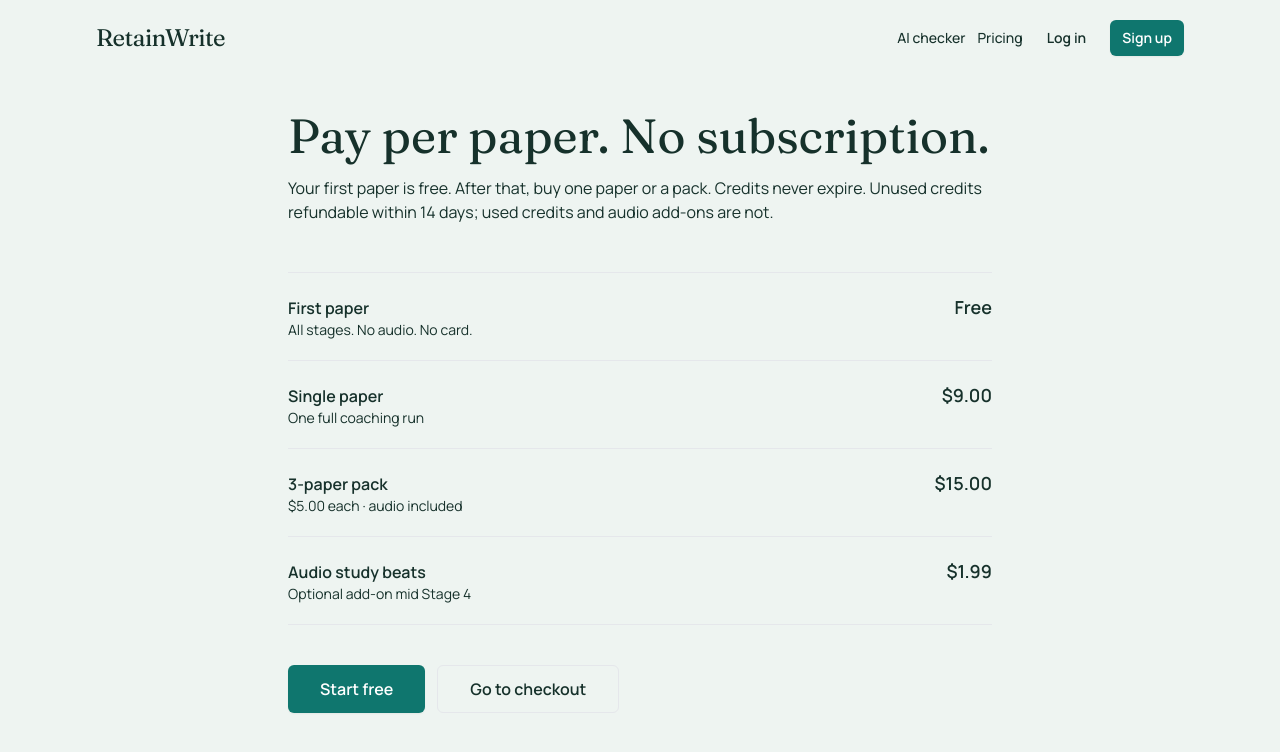
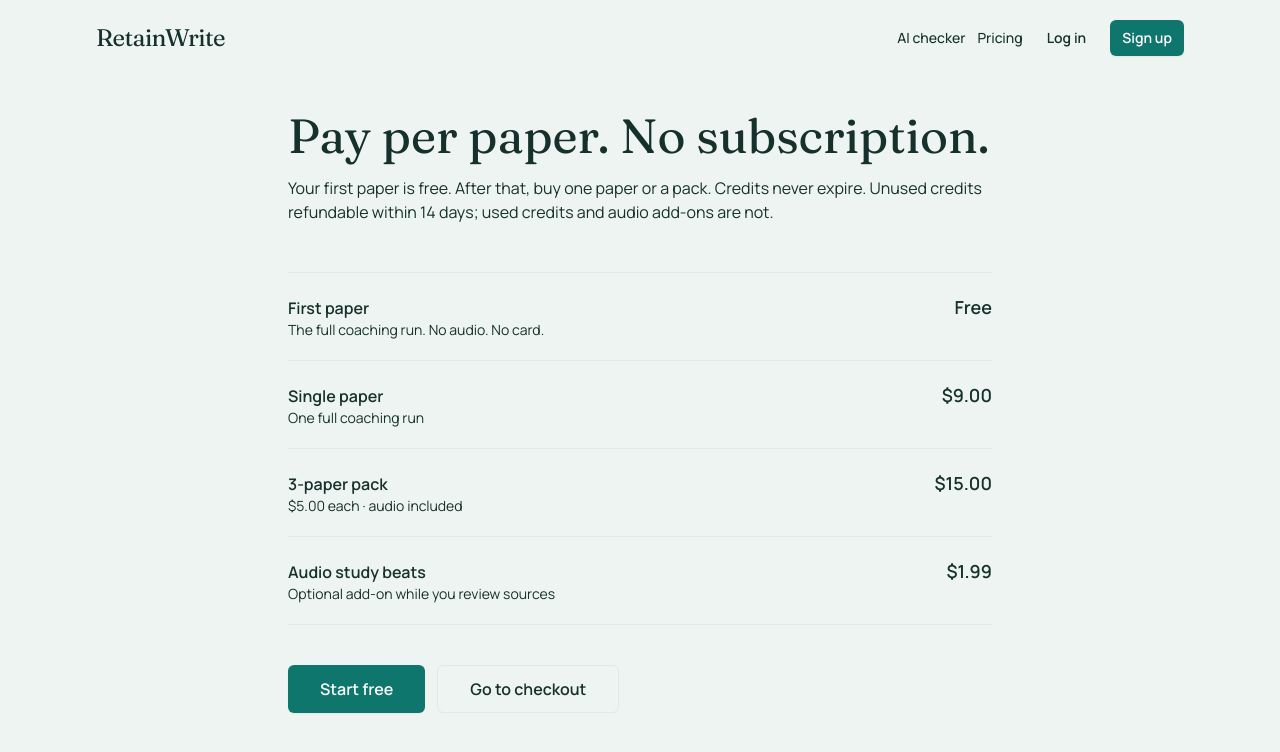
Before and after one commit to coltonarron42-sketch/retainwrite, a Next.js app: page /pricing in a window 1280 px wide. Shown: the top 752 px of the page. Built offline with nearby package versions, Linux system fonts and the light colour scheme; no server answers.

Commit message:
Pricing blurbs without stage numbers; flags test follows the copy change

```diff
--- a/app/pricing/page.tsx
+++ b/app/pricing/page.tsx
@@ -24,7 +24,7 @@ export default function PricingPage() {
           <div className="flex items-baseline justify-between border-t border-rw-ink/15 py-5">
             <dt>
               <p className="font-semibold text-rw-ink">First paper</p>
-              <p className="text-sm text-rw-ink/60">All stages. No audio. No card.</p>
+              <p className="text-sm text-rw-ink/60">The full coaching run. No audio. No card.</p>
             </dt>
             <dd className="text-lg font-semibold">Free</dd>
           </div>
@@ -47,7 +47,7 @@ export default function PricingPage() {
           <div className="flex items-baseline justify-between border-t border-b border-rw-ink/15 py-5">
             <dt>
               <p className="font-semibold text-rw-ink">Audio study beats</p>
-              <p className="text-sm text-rw-ink/60">Optional add-on mid Stage 4</p>
+              <p className="text-sm text-rw-ink/60">Optional add-on while you review sources</p>
             </dt>
             <dd className="text-lg font-semibold">{formatUsd(PRICES.audio)}</dd>
           </div>
--- a/components/billing/checkout-options.tsx
+++ b/components/billing/checkout-options.tsx
@@ -123,7 +123,7 @@ export function CheckoutOptions({
               {CHECKOUT_PRODUCTS.single.name}
             </span>
             <span className="mt-1 block text-sm text-rw-ink/60">
-              One paper through all six stages. Audio optional later.
+              One paper, start to finish. Audio optional later.
             </span>
           </span>
           <span className="shrink-0 text-lg font-semibold text-rw-ink">
```
Also changed, not shown: 1 other file (tests, documents, lock files or other folders).
